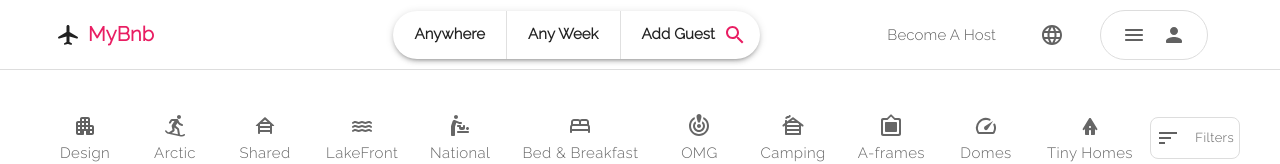
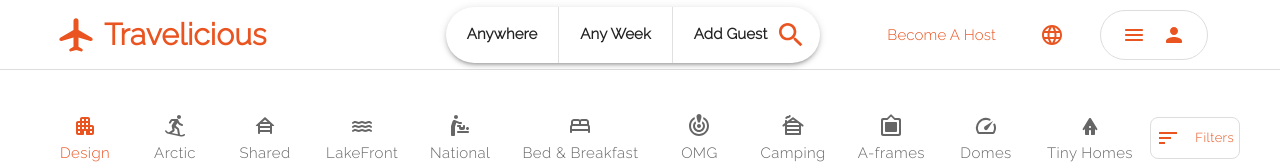
Before and after one commit to nehatkkhan786/myBnb-AirBnbClone, a React (Vite) app: page / in a window 1280 px wide. Shown: the top 164 px of the page. Built offline with nearby package versions, Linux system fonts and the light colour scheme.

Commit message:
added some colors

```diff
--- a/index.html
+++ b/index.html
@@ -3,7 +3,7 @@
   <head>
     <meta charset="UTF-8" />
     <meta name="viewport" content="width=device-width, initial-scale=1.0" />
-    <title>AirBnb Clone</title>
+    <title>Travelicious</title>
   </head>
   <body>
     <div id="root"></div>
--- a/package.json
+++ b/package.json
@@ -15,6 +15,7 @@
     "@mui/material": "^5.10.2",
     "react": "^18.2.0",
     "react-dom": "^18.2.0",
+    "react-router-dom": "^6.3.0",
     "react-swipeable-views": "^0.14.0",
     "react-swipeable-views-utils": "^0.14.0"
   },
--- a/src/componenets/LocationSearch.jsx
+++ b/src/componenets/LocationSearch.jsx
@@ -26,7 +26,7 @@ const LocationSearch = () => {
                     </Typography>
                     {item.withIcon  && (
                         <Box sx={{ml:1, mr:1, mt:1}}>
-                            <SearchSharpIcon sx={{ color: pink[500], bgColor:pink[500] }}  size={32}/>
+                            <SearchSharpIcon sx={{ color:'#E95420', fontSize:32}} />
                         </Box>
                     )}
                 </Button>
--- a/src/componenets/Logo.jsx
+++ b/src/componenets/Logo.jsx
@@ -1,19 +1,23 @@
 import React from 'react'
 import {Box, Typography} from '@mui/material';
-import { pink, grey } from '@mui/material/colors';
+import {useNavigate} from 'react-router-dom'
+
 import AirplanemodeActiveRoundedIcon from '@mui/icons-material/AirplanemodeActiveRounded';
 
 const Logo = () => {
+  // const navigate = useNavigate();
+
   return (
-    <Box sx={{display:'flex', justifyContent:'center', alignItems:'center',}}>
-        <AirplanemodeActiveRoundedIcon size={40} color={pink[500]}/>
+    <Box  sx={{display:'flex', justifyContent:'center', alignItems:'center', cursor:'pointer'}}>
+        <AirplanemodeActiveRoundedIcon sx={{color:'#E95420', fontSize:40}}/>
         <Typography sx={{
           ml:1,
-          color: theme => theme.palette.secondary.main,
-          fontSize:'20px',
+          // color: theme => theme.palette.secondary.main,
+          color: '#E95420',
+          fontSize:'30px',
           fontWeight:'bold',
         }}>
-          myBnb
+          Travelicious
         </Typography>
     </Box>
   )
--- a/src/componenets/ProfileSettings.jsx
+++ b/src/componenets/ProfileSettings.jsx
@@ -15,7 +15,7 @@ const ProfileSettings = () => {
             <Button sx={{borderRadius:10, border:'1px solid #ddd'}}>
                 <Stack>
                     <MenuRoundedIcon/>
-                    <PersonRoundedIcon/>
+                    <PersonRoundedIcon sx={{ color:'#E95420'}}/>
                 </Stack>
             </Button>
         </Stack>
--- a/src/themes/AppThemeProvider.jsx
+++ b/src/themes/AppThemeProvider.jsx
@@ -12,7 +12,7 @@ const theme = createTheme({
   },
   palette: {
     primary: {
-      main: grey[700],
+      main:'#E95420',
     },
     secondary: {
       main: pink[500],
```
Also changed, not shown: 1 other file (tests, documents, lock files or other folders).
